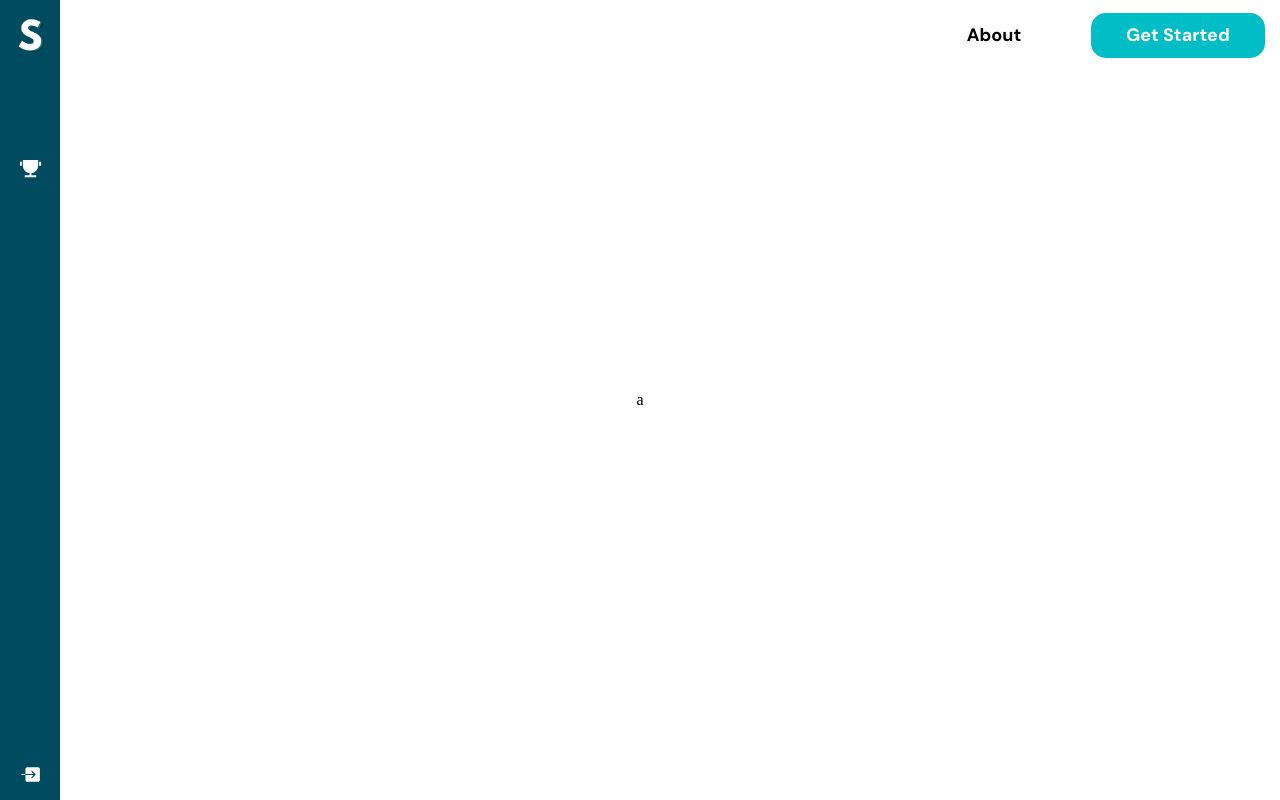
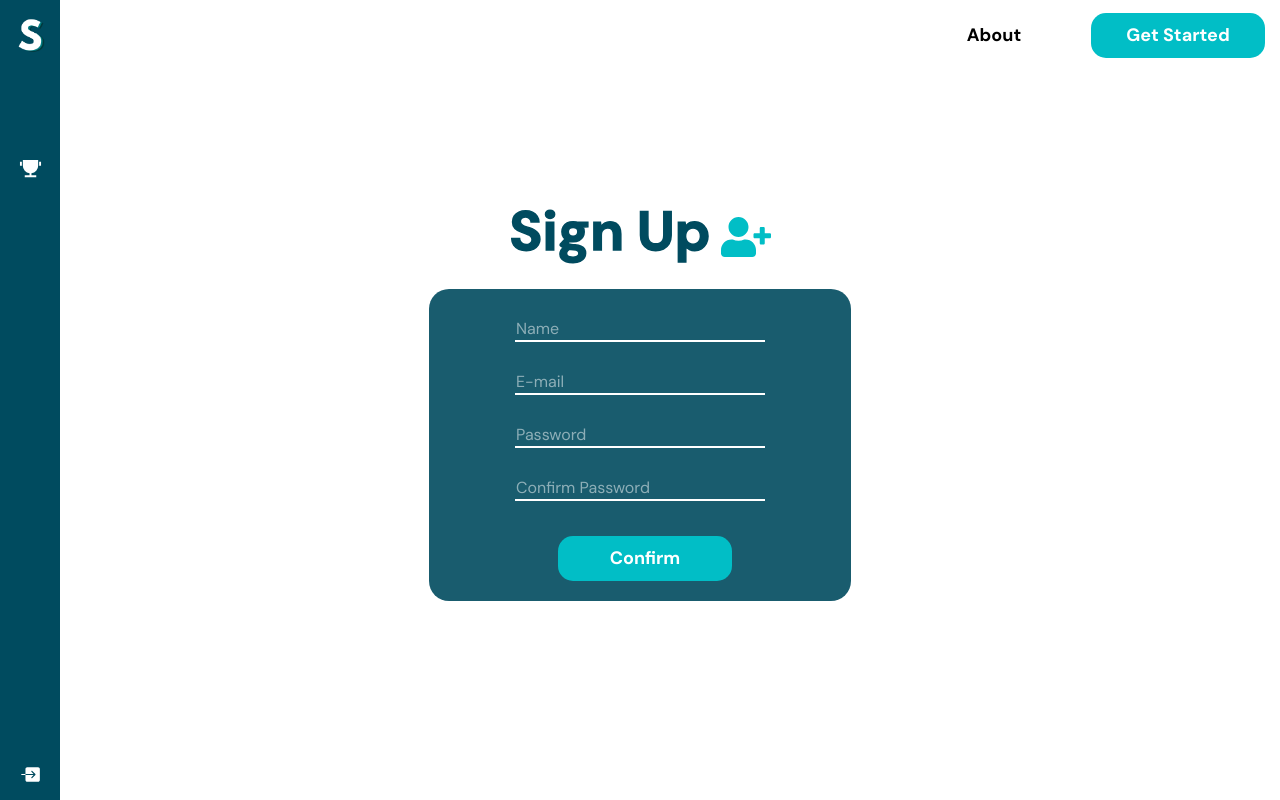
Before and after one commit to isabellexvr/shortly-front, a React (Vite) app: page /sign-up in a window 1280 px wide. Built offline with nearby package versions, Linux system fonts and the light colour scheme; no server answers.

Commit message:
style: sign up page

```diff
--- a/src/components/Header/index.jsx
+++ b/src/components/Header/index.jsx
@@ -27,7 +27,7 @@ const HeaderContainer = styled.div`
   box-sizing: border-box;
 `;
 
-const Button = styled.button`
+export const Button = styled.button`
   all: unset;
   cursor: pointer;
   width: 174px;
--- a/src/components/Sidebar/index.jsx
+++ b/src/components/Sidebar/index.jsx
@@ -4,9 +4,11 @@ import logoFull from "../../assets/logo-full-white.png";
 import { RiTrophyFill } from "react-icons/ri";
 import { IoIosExit } from "react-icons/io";
 import { Logo, CompressedSidebar, ExpandedSidebar, LogoFull } from "./styles";
+import { useNavigate } from "react-router-dom";
 
 export default function Sidebar() {
   const [showSidebar, setShowSidebar] = useState(null);
+  const navigate= useNavigate()
 
   return (
     <>
@@ -16,7 +18,7 @@ export default function Sidebar() {
             <Logo src={logo} />
           </div>
           <div className="icons">
-            <RiTrophyFill />
+            <RiTrophyFill onClick={() => navigate("/")} />
           </div>
           <div className="logout">
             <IoIosExit />
--- a/src/components/Sidebar/styles.js
+++ b/src/components/Sidebar/styles.js
@@ -63,6 +63,7 @@ z-index 1;
     >svg{
       margin-top: 25px;
       font-size: 23px;
+      cursor: pointer;
     }
   }
   .logout{
--- a/src/pages/SignUpPage/index.jsx
+++ b/src/pages/SignUpPage/index.jsx
@@ -1,12 +1,107 @@
 import styled from "styled-components";
+import { colors } from "../../assets/colors.js";
+import { FaUserPlus } from "react-icons/fa";
+import { Button } from "../../components/Header";
 
-export default function SignUpPage(){
-    return (
-        <>a</>
-    )
+export default function SignUpPage() {
+  return (
+    <>
+      <Title>
+        <h1>Sign Up</h1>
+        <FaUserPlus />
+      </Title>
+      <Form>
+        <InputContainer>
+          <input required type="text" name="" id="name" />
+          <label htmlFor="name">Name</label>
+        </InputContainer>
+        <InputContainer>
+          <input required type="text" name="" id="email" />
+          <label htmlFor="email">E-mail</label>
+        </InputContainer>
+        <InputContainer>
+          <input required type="text" name="" id="password" />
+          <label htmlFor="password">Password</label>
+        </InputContainer>
+        <InputContainer>
+          <input required type="text" name="" id="confirmPassword" />
+          <label htmlFor="confirmPassword">Confirm Password</label>
+        </InputContainer>
+        <Button type="submit" fontColor="white" backgroundColor={colors.lightBlue}>Confirm</Button>
+      </Form>
+    </>
+  );
 }
 
-const PageContainer = styled.div`
+const Form = styled.form`
+  width: 33vw;
+  margin-top: 15px;
+  display: flex;
+  flex-direction: column;
+  align-items: center;
+  justify-content: center;
+  background-color: rgb(0, 75, 95, 0.9);
+  padding-top: 20px;
+  padding-bottom: 20px;
+  border-radius: 20px;
+  >button{
+    margin-top: 15px;
+  }
+`;
 
-    background-color: red;
-`
+const InputContainer = styled.div`
+  position: relative;
+  font-family: "DM Sans", sans-serif;
+  margin-bottom: 20px;
+  > label {
+    position: absolute;
+    left: 1px;
+    bottom: 5px;
+    color: white;
+    opacity: 0.5;
+    cursor: text;
+    font-size: 16px;
+    transition: 0.5s ease-in-out;
+  }
+  > input {
+    all: unset;
+    border-bottom: 2px solid white;
+    outline: 0;
+    padding: 5px;
+    box-sizing: border-box;
+    font-size: 16px;
+    width: 250px;
+    :focus,
+    :valid {
+      border-bottom: 2px solid ${colors.mediumBlue};
+      transition: 0.5s ease-in-out;
+    }
+    :focus ~ label,
+    :valid ~ label {
+      color: ${colors.mediumBlue};
+      transform: translateY(-24px);
+      font-size: 12px;
+    }
+  }
+`;
+
+export const Title = styled.div`
+  display: flex;
+  justify-content: center;
+  align-items: center;
+  height: fit-content;
+  font-family: "DM Sans", sans-serif;
+  padding: 5px;
+  > h1 {
+    font-size: 55px;
+    margin-right: 10px;
+    margin-bottom: 10px;
+    font-weight: 700;
+    color: ${colors.darkBlue};
+    -webkit-text-stroke: 1.5px ${colors.darkBlue};
+  }
+  > svg {
+    font-size: 50px;
+    color: ${colors.lightBlue};
+  }
+`;
```
Also changed, not shown: src/components/Input/index.jsx (added).
